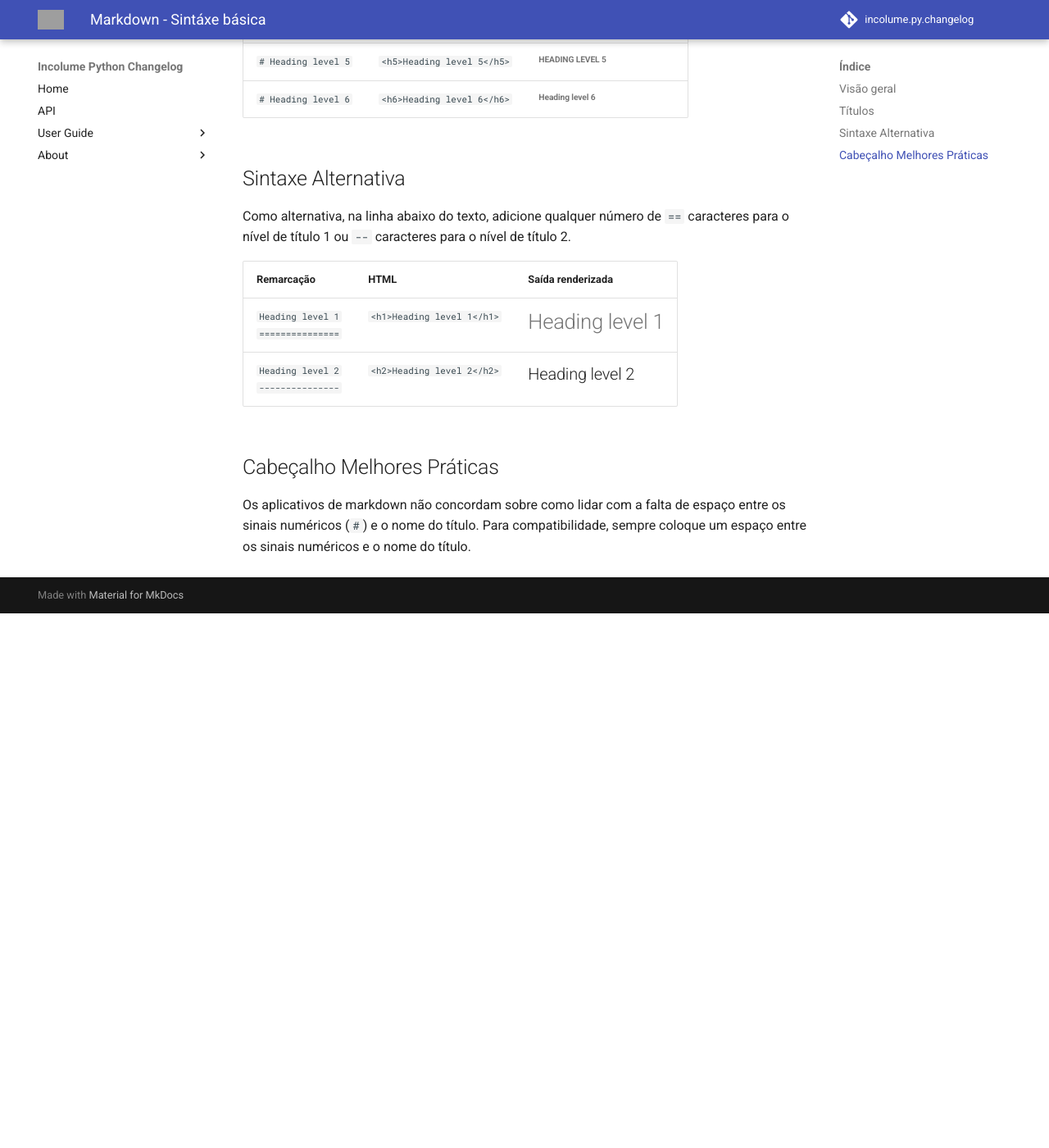
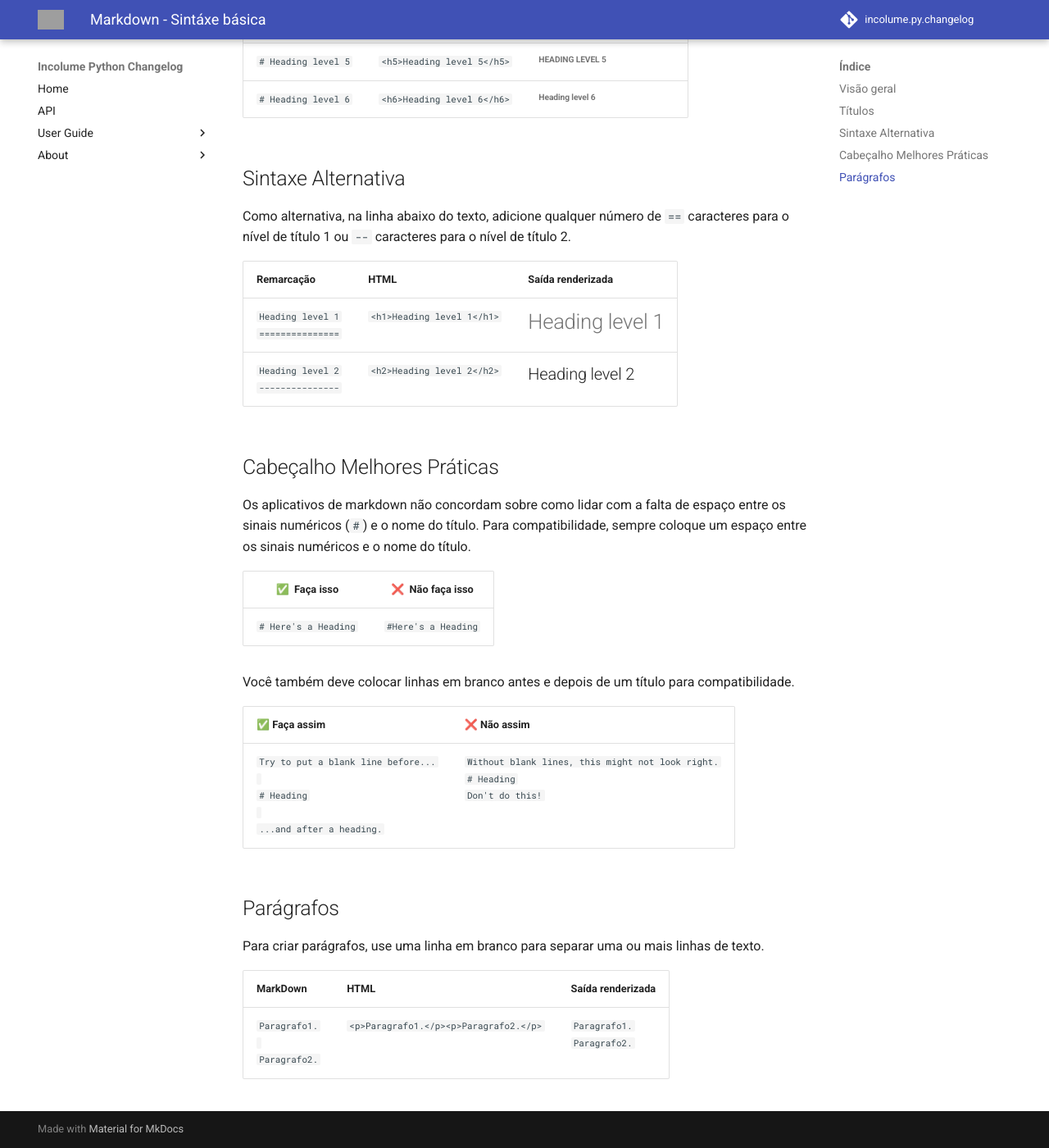
Before and after one commit to development-incolume/incolume.py.changelog, an MkDocs documentation site: the page built from docs/user_guide/markdown.md, in a window 1280 px wide and 1400 px high, scrolled down 813 px. Shown: the whole window at 82% size. Built offline with MkDocs 1.6.1 and Material for MkDocs 9.7.7, drawn with Linux system fonts in a browser that asks for light colours; comment, search, counter and statistics services are not loaded; before the commit the page ends 1561 px from its top, so only the background shows below that; grey boxes are pictures that could not be loaded.

Commit message:
docs: #31 instruções sobre paragrafos em markdown.

```diff
--- a/docs/user_guide/markdown.md
+++ b/docs/user_guide/markdown.md
@@ -15,22 +15,42 @@ Para criar um título, adicione sinais numéricos (`#`) antes de uma palavra ou
 O número de sinais numéricos que você usa deve corresponder ao nível do título.
 Por exemplo, para criar um título de nível três (`<h3>`), use três sinais numéricos (por exemplo, `### My Header`).
 
-| Remarcação | 	HTML | Saída renderizada        |
-|------------|-------|--------------------------|
-`# Heading level 1`|	`<h1>Heading level 1</h1>`| <h1>Heading level 1</h1> |
-`# Heading level 2`|	`<h2>Heading level 2</h2>`| <h1>Heading level 1</h1> |
-`# Heading level 3`|	`<h3>Heading level 3</h3>`| <h3>Heading level 3</h3> |
-`# Heading level 4`|	`<h4>Heading level 4</h4>`| <h4>Heading level 4</h4> |
-`# Heading level 5`|	`<h5>Heading level 5</h5>`| <h5>Heading level 5</h5> |
-`# Heading level 6`|	`<h6>Heading level 6</h6>`| <h6>Heading level 6</h6> |
+| Remarcação          | 	HTML                       | Saída renderizada        |
+|---------------------|-----------------------------|--------------------------|
+| `# Heading level 1` | 	`<h1>Heading level 1</h1>` | <h1>Heading level 1</h1> |
+| `# Heading level 2` | 	`<h2>Heading level 2</h2>` | <h1>Heading level 1</h1> |
+| `# Heading level 3` | 	`<h3>Heading level 3</h3>` | <h3>Heading level 3</h3> |
+| `# Heading level 4` | 	`<h4>Heading level 4</h4>` | <h4>Heading level 4</h4> |
+| `# Heading level 5` | 	`<h5>Heading level 5</h5>` | <h5>Heading level 5</h5> |
+| `# Heading level 6` | 	`<h6>Heading level 6</h6>` | <h6>Heading level 6</h6> |
 
 ## Sintaxe Alternativa
 Como alternativa, na linha abaixo do texto, adicione qualquer número de `==` caracteres para o nível de título 1 ou `--` caracteres para o nível de título 2.
 
-| Remarcação | 	HTML | Saída renderizada        |
-|------------|-------|--------------------------|
-<code class="highlighter-rouge">Heading level 1<br>===============</code>|	`<h1>Heading level 1</h1>`| <h1>Heading level 1</h1> |
-<code class="highlighter-rouge">Heading level 2<br>---------------</code>|	`<h2>Heading level 2</h2>`| <h2>Heading level 2</h2> |
+| Remarcação                                                                | 	HTML                       | Saída renderizada        |
+|---------------------------------------------------------------------------|-----------------------------|--------------------------|
+| <code class="highlighter-rouge">Heading level 1<br>===============</code> | 	`<h1>Heading level 1</h1>` | <h1>Heading level 1</h1> |
+| <code class="highlighter-rouge">Heading level 2<br>---------------</code> | 	`<h2>Heading level 2</h2>` | <h2>Heading level 2</h2> |
 
 ## Cabeçalho Melhores Práticas
 Os aplicativos de markdown não concordam sobre como lidar com a falta de espaço entre os sinais numéricos (`#`) e o nome do título. Para compatibilidade, sempre coloque um espaço entre os sinais numéricos e o nome do título.
+
+|  ✅&nbsp; Faça isso   | ❌&nbsp; Não faça isso |
+|:--------------------:|:---------------------:|
+| `# Here's a Heading` |  `#Here's a Heading`  |
+
+
+Você também deve colocar linhas em branco antes e depois de um título para compatibilidade.
+
+| ✅  Faça assim                                                                                  | ❌ Não assim                                                                                         |
+|------------------------------------------------------------------------------------------------|-----------------------------------------------------------------------------------------------------|
+| <code>Try to put a blank line before...<br><br># Heading<br><br>...and after a heading.</code> | <code>Without blank lines, this might not look right.<br># Heading<br>        Don't do this!</code> |
+
+
+## Parágrafos
+
+Para criar parágrafos, use uma linha em branco para separar uma ou mais linhas de texto.
+
+| MarkDown                                    | 	HTML	                                      | Saída renderizada                       |
+|---------------------------------------------|---------------------------------------------|-----------------------------------------|
+| <code>Paragrafo1.<br><br>Paragrafo2.</code> | `<p>Paragrafo1.</p><p>Paragrafo2.</p>` | <code>Paragrafo1.<br>Paragrafo2.</code> |
```
